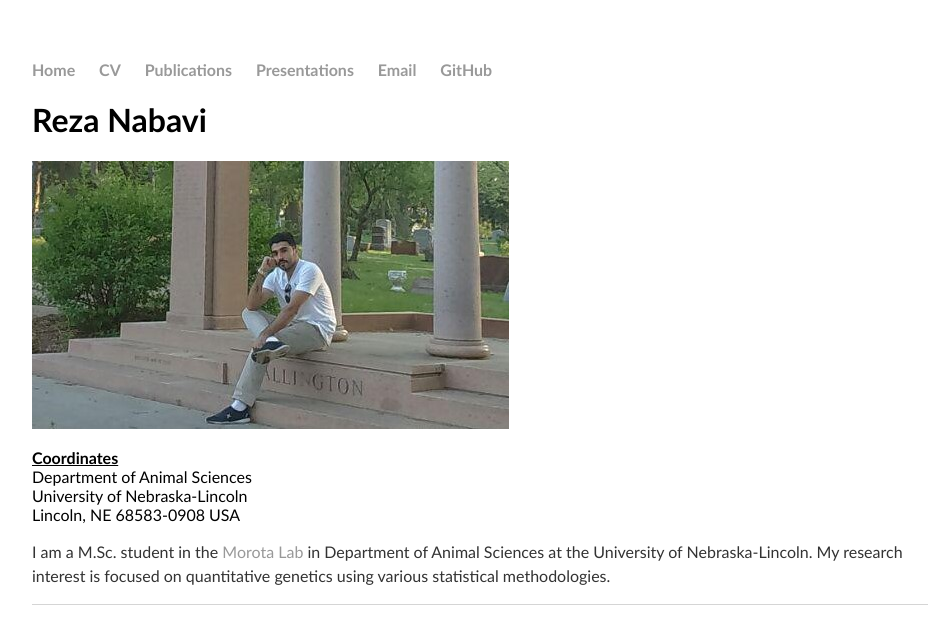
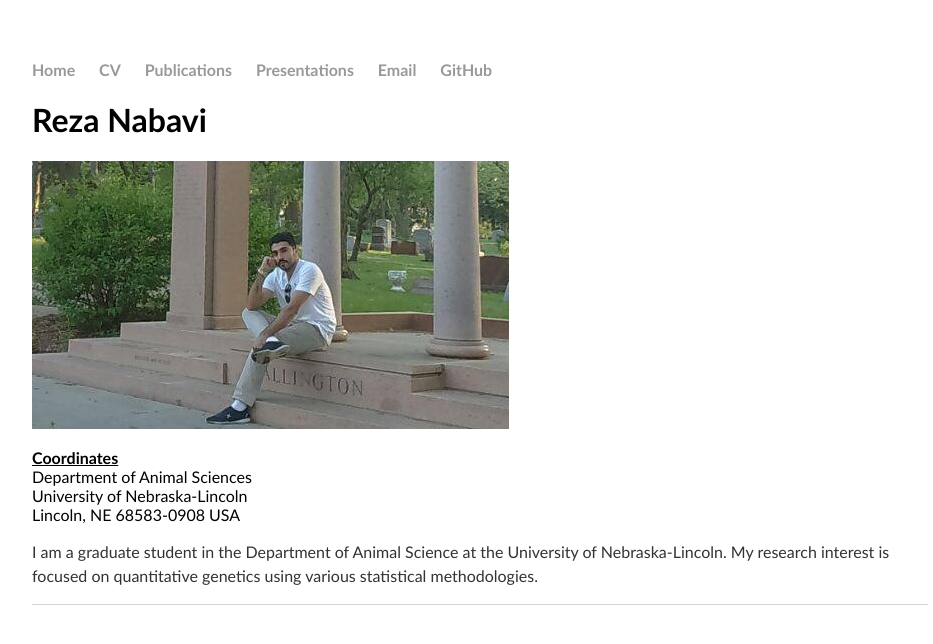
Before and after one commit to RezaNabavi/RezaNabavi.github.io, a Jekyll site: the page built from index.html, in a window 1280 px wide. Shown: the top 644 px of the page, without its empty margins (160-1093 px from the left). Built offline with Jekyll 4.4.1, drawn with Linux system fonts in a browser that asks for light colours.

Commit message:
Update index.html

```diff
--- a/index.html
+++ b/index.html
@@ -16,7 +16,7 @@ title: Reza Nabavi
         Department of Animal Sciences </br>
         University of Nebraska-Lincoln </br>
         Lincoln, NE 68583-0908 USA </br> </a></p>
-        <p> I am a M.Sc. student in the <a target="_blank" href="http://morotalab.org/"> Morota Lab</a> in Department of Animal Sciences at the University of Nebraska-Lincoln. My research interest is focused on quantitative genetics using various statistical methodologies.
+        <p> I am a graduate student in the Department of Animal Science at the University of Nebraska-Lincoln. My research interest is focused on quantitative genetics using various statistical methodologies.
         </a></p>
         </header>
 
```
